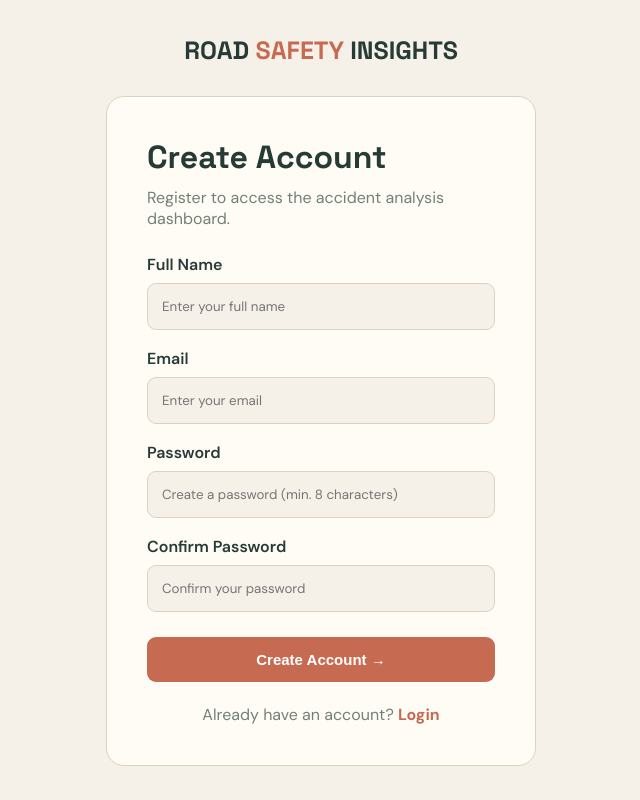
After one commit to harshabindu15/RoadAccidentProject, a Flask app: page /register in a window 1280 px wide. The commit adds this page. Shown: the whole page, without its empty margins (319-959 px from the left). Run offline with Flask 3, Linux system fonts and the light colour scheme.

Commit message:
Save dashboard and registration updates

```diff
--- /dev/null
+++ b/templates/register.html
@@ -0,0 +1,190 @@
+
+<!DOCTYPE html>
+<html lang="en">
+<head>
+<meta charset="UTF-8">
+<meta name="viewport" content="width=device-width, initial-scale=1.0">
+
+<title>Register | Road Safety Insights</title>
+
+<link href="https://fonts.googleapis.com/css2?family=DM+Sans:wght@400;500;600;700&family=Space+Grotesk:wght@500;600;700&display=swap" rel="stylesheet">
+
+<style>
+:root {
+    --bg:#F5F0E8;
+    --card:#FFFCF6;
+    --text:#263A36;
+    --muted:#718078;
+    --accent:#C66B52;
+    --border:#DDD2C2;
+}
+
+* {
+    margin:0;
+    padding:0;
+    box-sizing:border-box;
+}
+
+body {
+    font-family:'DM Sans',sans-serif;
+    background:var(--bg);
+    color:var(--text);
+    min-height:100vh;
+    display:flex;
+    justify-content:center;
+    align-items:center;
+    padding:20px;
+}
+
+.container {
+    width:100%;
+    max-width:430px;
+}
+
+.logo {
+    text-align:center;
+    font-family:'Space Grotesk',sans-serif;
+    font-size:25px;
+    font-weight:700;
+    margin-bottom:30px;
+}
+
+.logo span {
+    color:var(--accent);
+}
+
+.card {
+    background:var(--card);
+    border:1px solid var(--border);
+    border-radius:18px;
+    padding:40px;
+}
+
+h1 {
+    font-family:'Space Grotesk',sans-serif;
+    margin-bottom:10px;
+}
+
+.subtitle {
+    color:var(--muted);
+    margin-bottom:25px;
+}
+
+label {
+    display:block;
+    margin:18px 0 8px;
+    font-weight:600;
+}
+
+input {
+    width:100%;
+    padding:14px;
+    border:1px solid var(--border);
+    border-radius:9px;
+    background:var(--bg);
+    color:var(--text);
+    font-family:inherit;
+    outline:none;
+}
+
+input:focus {
+    border-color:var(--accent);
+}
+
+button {
+    width:100%;
+    margin-top:25px;
+    padding:14px;
+    border:none;
+    border-radius:9px;
+    background:var(--accent);
+    color:white;
+    font-size:15px;
+    font-weight:700;
+    cursor:pointer;
+}
+
+.error-message {
+    background:#FCEAE5;
+    color:#A84D38;
+    border:1px solid #E8B5A5;
+    border-radius:10px;
+    padding:12px 15px;
+    margin:18px 0;
+    font-size:14px;
+}
+
+.back {
+    display:block;
+    text-align:center;
+    margin-top:22px;
+    color:var(--muted);
+    text-decoration:none;
+}
+
+.back span {
+    color:var(--accent);
+    font-weight:700;
+}
+</style>
+</head>
+
+<body>
+
+<div class="container">
+
+    <div class="logo">
+        ROAD <span>SAFETY</span> INSIGHTS
+    </div>
+
+    <div class="card">
+
+        <h1>Create Account</h1>
+
+        <p class="subtitle">
+            Register to access the accident analysis dashboard.
+        </p>
+
+        {% if error %}
+        <div class="error-message">
+            {{ error }}
+        </div>
+        {% endif %}
+
+        <form action="/register" method="POST">
+
+            <label>Full Name</label>
+            <input type="text" name="name"
+                   placeholder="Enter your full name"
+                   required>
+
+            <label>Email</label>
+            <input type="email" name="email"
+                   placeholder="Enter your email"
+                   required>
+
+            <label>Password</label>
+            <input type="password" name="password"
+                   placeholder="Create a password (min. 8 characters)"
+                   minlength="8"
+                   required>
+
+            <label>Confirm Password</label>
+            <input type="password" name="confirm_password"
+                   placeholder="Confirm your password"
+                   required>
+
+            <button type="submit">Create Account →</button>
+
+        </form>
+
+        <a href="/login" class="back">
+            Already have an account? <span>Login</span>
+        </a>
+
+    </div>
+
+</div>
+
+</body>
+</html>
```
Also changed, not shown: templates/index.html (+30 -0 lines), templates/login.html (+8 -0 lines), 1 other file.
